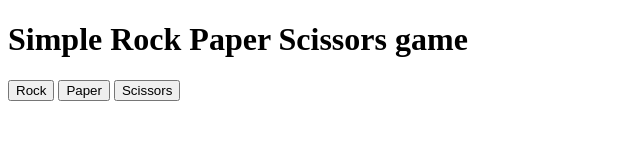
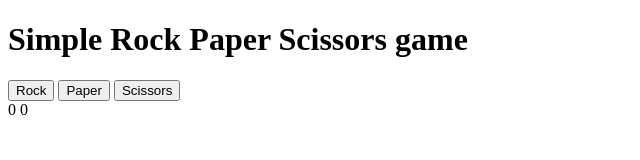
Before and after one commit to minow3/littlegame, a plain HTML site: page index.html in a window 1280 px wide. Shown: the full height of the page, 0-640 px from the left. Drawn offline with Linux system fonts and the light colour scheme.

Commit message:
added score counting to index.html

```diff
--- a/index.html
+++ b/index.html
@@ -18,6 +18,8 @@
   <button class="options">Scissors</button>
 
   <div class="message"></div>
+  <span id="p-score">0</span>
+  <span id="c-score">0</span>
   <script src="game.js"></script>
 </body>
 </html>
```
